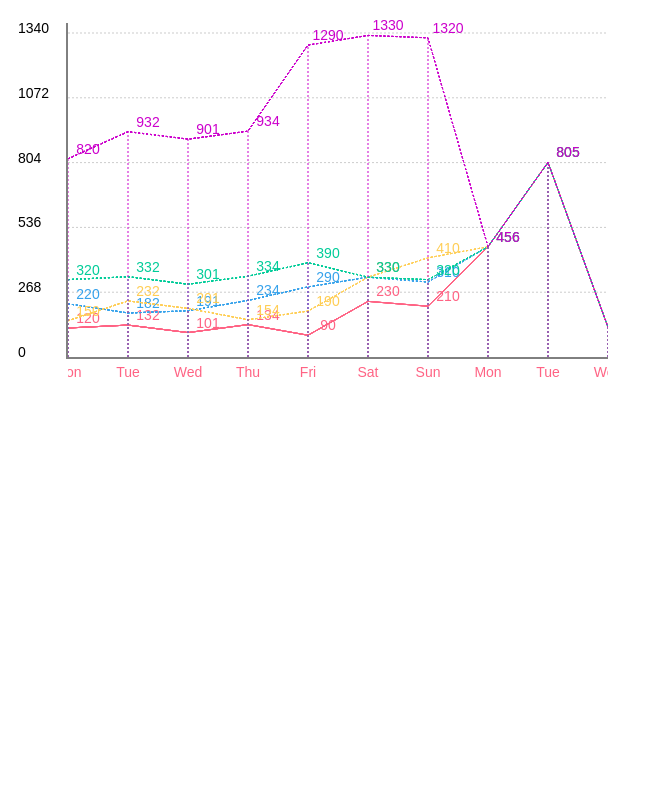
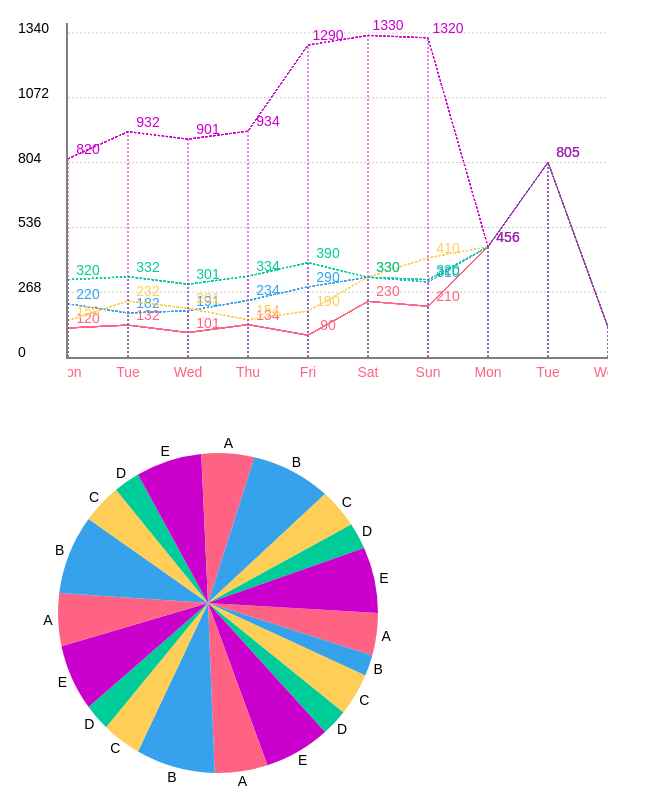
Before and after one commit to kimkisum/canvas, a plain HTML site: page chart.html in a window 1280 px wide. Shown: the part 805-1616 px from the top of the page, without its empty margins (0-653 px from the left). Before the commit the page ends 1216 px from the top, so only its background shows below. Drawn offline with Linux system fonts and the light colour scheme.

Commit message:
파이차트

```diff
--- a/chart.html
+++ b/chart.html
@@ -11,6 +11,7 @@
     <div id="barchart" style="height: 400px; width: 600px;"></div>
     <div id="graphChart" style="height: 400px; width: 600px;"></div>
     <div id="lineRaceChart" style="height: 400px; width: 600px;"></div>
+    <div id="pieChart" style="height: 400px; width: 600px;"></div>
 
     <script>
         // 차트에 사용할 샘플 데이터
@@ -60,6 +61,8 @@
             ]
         }
         stackedLineChart('lineRaceChart', stackedlinedata);
+
+        pieChart('pieChart', data)
     </script>
 </body>
 
--- a/kingchart.js
+++ b/kingchart.js
@@ -10,7 +10,6 @@ function createObject(parent, mode) {
 
     return object;
 }
-
 
 //마우스 클릭 스크롤 함수
 //매개변수 : 엘리먼트객체
@@ -351,7 +350,7 @@ function stackedLineChart(mychart_id, data) {
         console.log(a)
 
         ctx.beginPath();
-        ctx.strokeStyle = defaultColors[a % defaultColors.length];;
+        ctx.strokeStyle = defaultColors[a % defaultColors.length];
         x = defaultX;
 
         for (var i = 0; i < data.data[a].data.length; i++) {
@@ -426,3 +425,48 @@ function stackedLineChart(mychart_id, data) {
 
     mousescroll(scrollDiv)
 }
+
+//파이차트
+//매개변수 : 객체 이름, 데이터
+function pieChart(mychart_id, data){
+    const mychart = document.getElementById(mychart_id);
+    const canvas = createObject(mychart, 'canvas');
+
+    canvas.height = mychart.offsetHeight;
+    canvas.width = mychart.offsetWidth;
+
+    const ctx = canvas.getContext('2d');
+    const total = data.data.reduce((acc, value) => acc + value, 0);
+
+    const padding = 20;
+    let startAngle = 0;
+
+    const drawCanvasWidth = canvas.width - (padding * 10);
+    const drawCanvasHeight = canvas.width - (padding * 10);
+
+    for (let i = 0; i < data.data.length; i++) {
+      const sliceAngle = (2 * Math.PI * data.data[i]) / total;
+      ctx.beginPath();
+
+      ctx.fillStyle = data.colors[i % data.colors.length];
+      ctx.moveTo(drawCanvasWidth / 2, drawCanvasHeight / 2);
+      ctx.arc(
+        (drawCanvasWidth + padding) / 2,
+        (drawCanvasHeight + padding) / 2,
+        Math.min(drawCanvasWidth - (padding * 4) , drawCanvasHeight - ( padding * 4 )) / 2,
+        startAngle,
+        startAngle + sliceAngle
+      );
+      ctx.closePath();
+      ctx.fill();
+
+      // 라벨 출력
+      ctx.font = '14px Arial';
+      ctx.fillStyle = '#000';
+      const labelX = ((drawCanvasWidth) + 10)/ 2 + Math.cos(startAngle + sliceAngle / 2) * 170;
+      const labelY = ((drawCanvasHeight) + 30) / 2 + Math.sin(startAngle + sliceAngle / 2) * 170;
+      ctx.fillText(data.labels[i], labelX, labelY);
+
+      startAngle += sliceAngle;
+    }
+}
```
